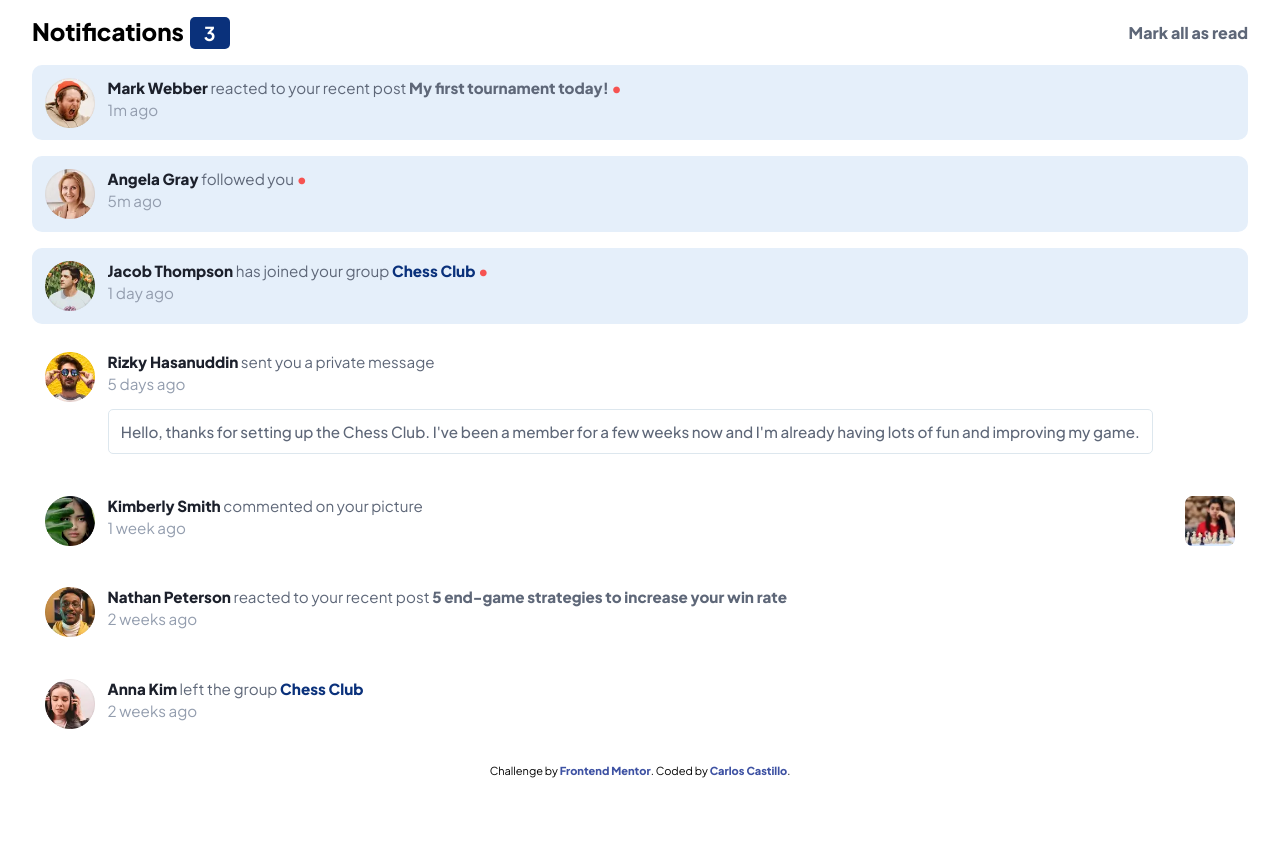
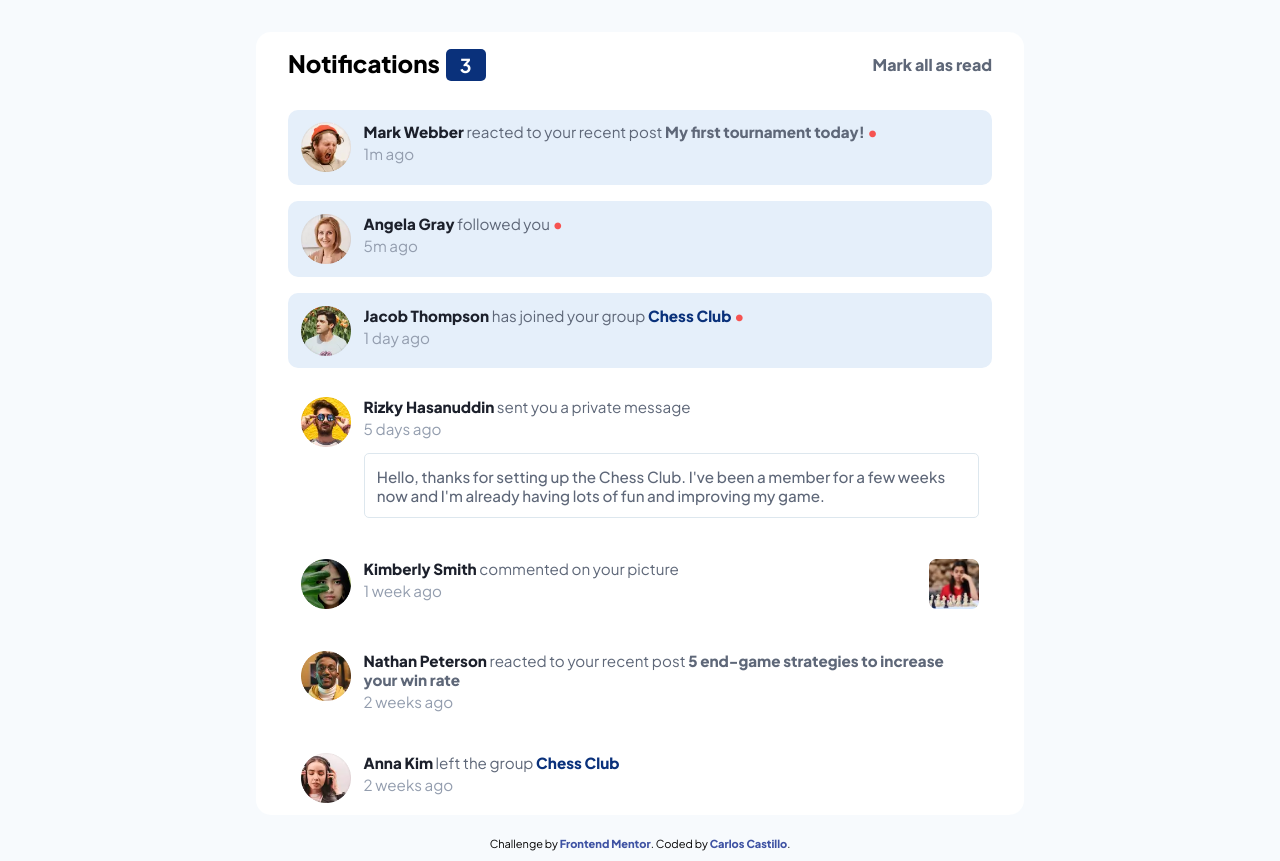
Before and after one commit to CharlieCastleWeb/Front-End-Mentor---Notifications-page, a plain HTML site: page index.html in a window 1280 px wide. Before the commit the page ends 800 px from the top, so only its background shows below. Drawn offline with Linux system fonts and the light colour scheme.

Commit message:
Project completed

```diff
--- a/SCSS/main.scss
+++ b/SCSS/main.scss
@@ -126,7 +126,7 @@ header {
 }
 
 main {
-    margin-top: 1em;
+    padding-top: 0.8em;
 }
 
 .notification {
@@ -177,3 +177,29 @@ footer {
 
 
 /* MEDIA QUERIES */
+
+@media (min-width: 750px) {
+    body {
+        background-color: $very-light-grayish-blue;
+    }
+
+    header,
+    main {
+        background-color: $white;
+        width: 60%;
+        padding-left: 2em;
+        padding-right: 2em;
+    }
+
+    header {
+        margin-top: 2em;
+        padding-top: 1em;
+        border-top-left-radius: 15px;
+        border-top-right-radius: 15px;
+    }
+
+    main {
+        border-bottom-left-radius: 15px;
+        border-bottom-right-radius: 15px;
+    }
+}
```
Also changed, not shown: styles/css/main.css, 1 other file.
